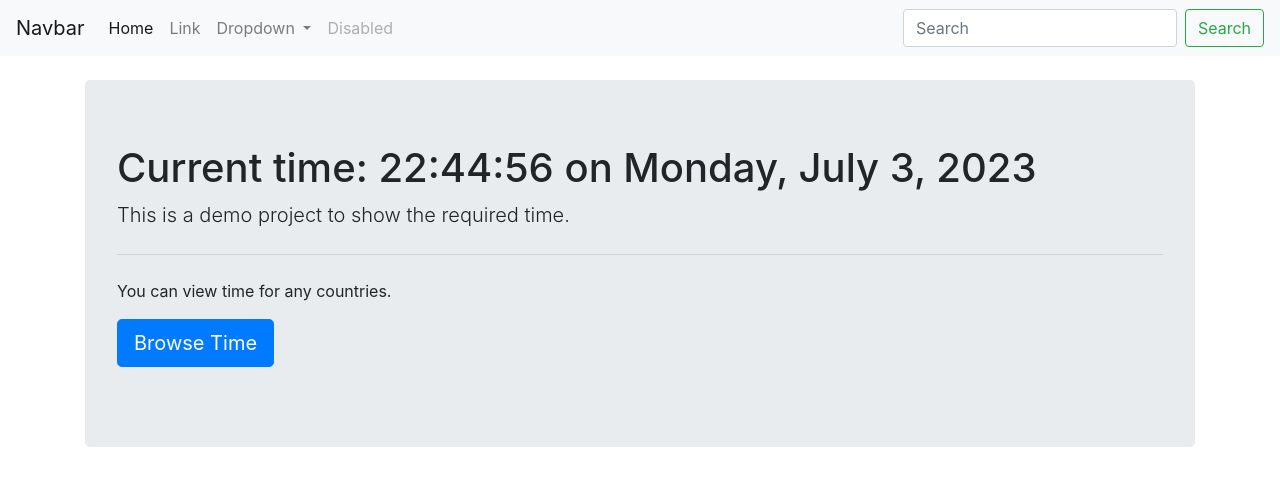
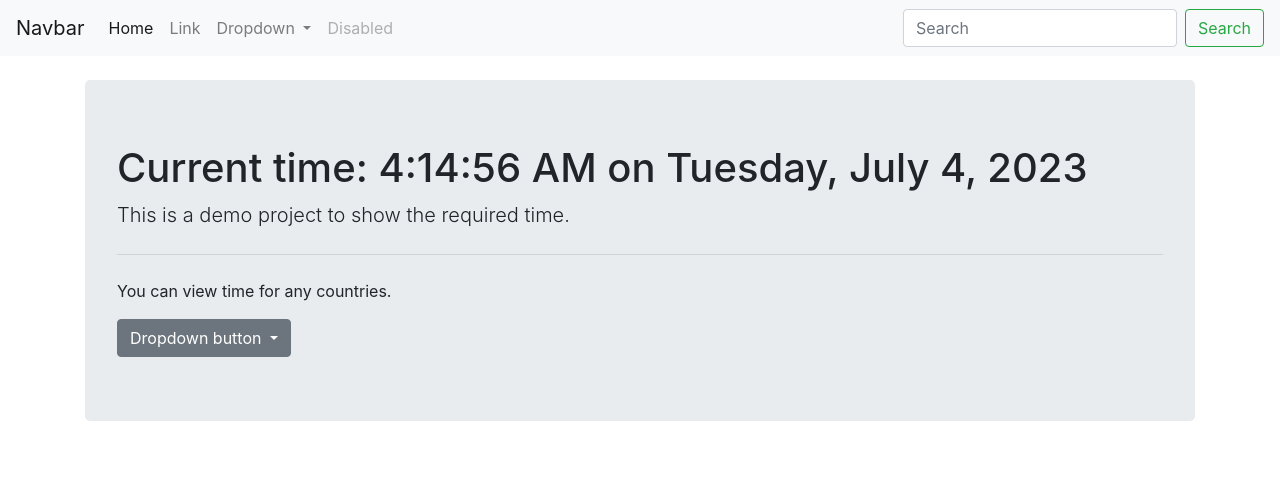
Before and after one commit to snowstorm003/JS-Clock, a plain HTML site: page index.html in a window 1280 px wide. Drawn offline with nearby package versions, Linux system fonts and the light colour scheme.

Commit message:
tried diff timezones

```diff
--- a/index.html
+++ b/index.html
@@ -23,16 +23,25 @@
       let date;
       let time;
       const options = {
+        timeZone: "Asia/Kolkata",
         weekday: "long",
         year: "numeric",
         month: "long",
         day: "numeric",
+        offset: "+5.5",
       };
       setInterval(() => {
         a = new Date();
-        time = a.getHours() + ":" + a.getMinutes() + ":" + a.getSeconds();
+        // time = a.getHours() + ":" + a.getMinutes() + ":" + a.getSeconds();
+        // date = a.toLocaleString('en-US', options);
+
+        utc = a.getTime() + a.getTimezoneOffset() * 60000;
+        time = new Date(utc + 3600000 * options.offset);
         date = a.toLocaleDateString(undefined, options);
-        document.getElementById("time").innerHTML = time + " on " + date;
+
+        document.getElementById("time").innerHTML =
+          time.toLocaleTimeString() + " on " + date;
+        // document.getElementById("time").innerHTML = time + " on " + date;
       }, 1000);
     </script>
   </head>
@@ -104,13 +113,22 @@
         <p class="lead">This is a demo project to show the required time.</p>
         <hr class="my-4" />
         <p>You can view time for any countries.</p>
-        <p class="lead">
-          <a class="btn btn-primary btn-lg" href="#" role="button"
-            >Browse Time</a
-          >
-        </p>
+          <div class="dropdown">
+            <button class="btn btn-secondary dropdown-toggle" type="button" id="dropdownMenuButton" data-toggle="dropdown" aria-haspopup="true" aria-expanded="false">
+              Dropdown button
+            </button>
+            <div class="dropdown-menu" aria-labelledby="dropdownMenuButton">
+              <a class="dropdown-item" href="#">Asia/Kolkata</a>
+              <a class="dropdown-item" href="#">Europe/London</a>
+              <a class="dropdown-item" href="#">Australia/Eucla</a>
+              <a class="dropdown-item" href="#">America/Santiago</a>
+              <a class="dropdown-item" href="#">Asia/Riyadh</a>
+            </div>
+          </div>
       </div>
     </div>
+
+
 
     <!-- Optional JavaScript -->
     <!-- jQuery first, then Popper.js, then Bootstrap JS -->
```
